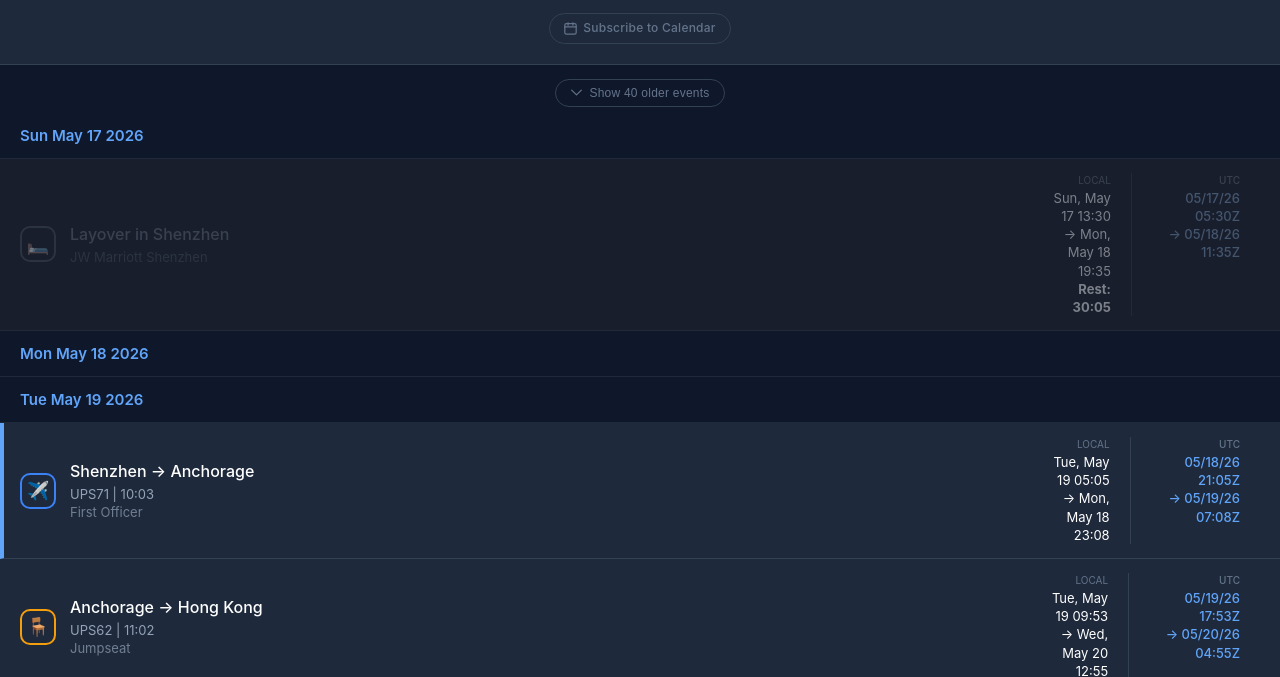
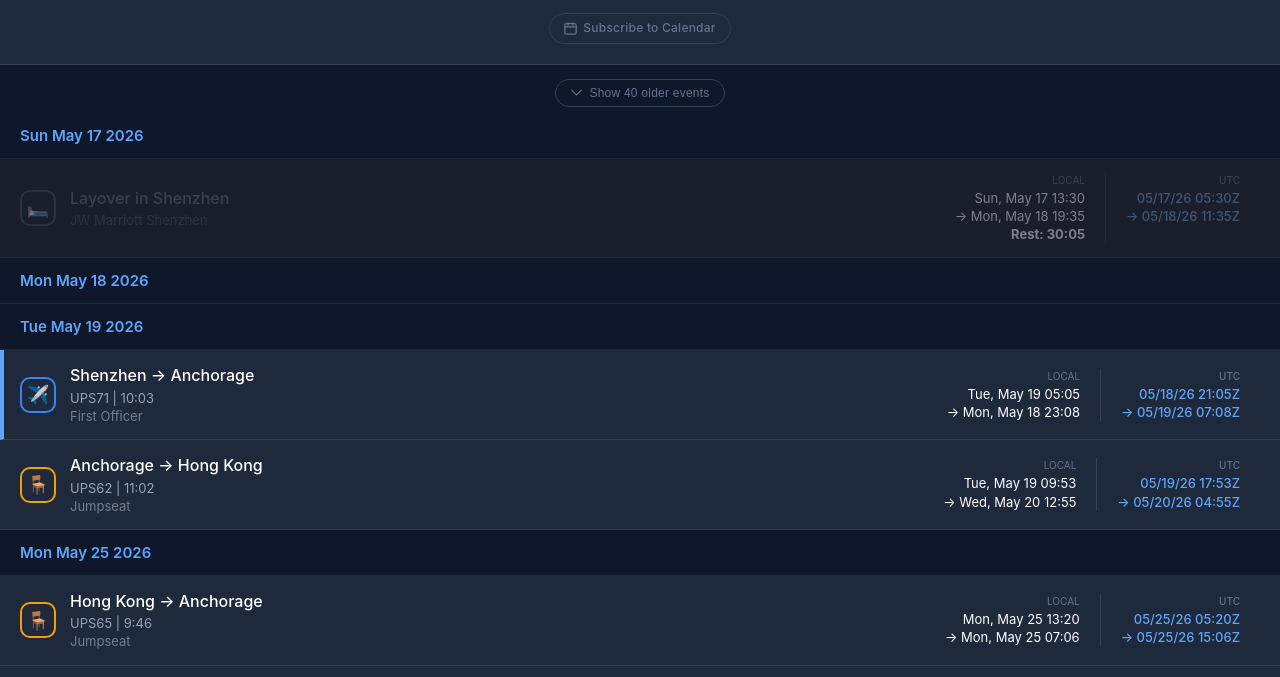
Before and after one commit to michael-saez/pilot-schedule, a website: page index.html in a window 1280 px wide. Shown: the part 81-758 px from the top of the page. Drawn offline with Linux system fonts and the light colour scheme.

Commit message:
Restore fluid times column; add min-width to details column for narrow screens

```diff
--- a/index.html
+++ b/index.html
@@ -46,7 +46,7 @@
         .event {
             background: #1e293b;
             display: grid;
-            grid-template-columns: 36px 1fr minmax(0, 220px);
+            grid-template-columns: 36px 1fr auto;
             gap: 14px;
             align-items: center;
             padding: 14px 20px;
@@ -72,7 +72,7 @@
         .event-icon.commercial { border-color: #f97316; color: #f97316; }
         .event-icon.training { border-color: #10b981; color: #10b981; }
 
-        .event-details { }
+        .event-details { min-width: 160px; }
         .event-title { font-size: 16px; font-weight: 500; margin-bottom: 2px; }
         .event-subtitle { font-size: 13px; color: #94a3b8; }
         .t-mark { font-size: 0.45em; opacity: 0.2; vertical-align: super; margin-left: 3px; }
```
